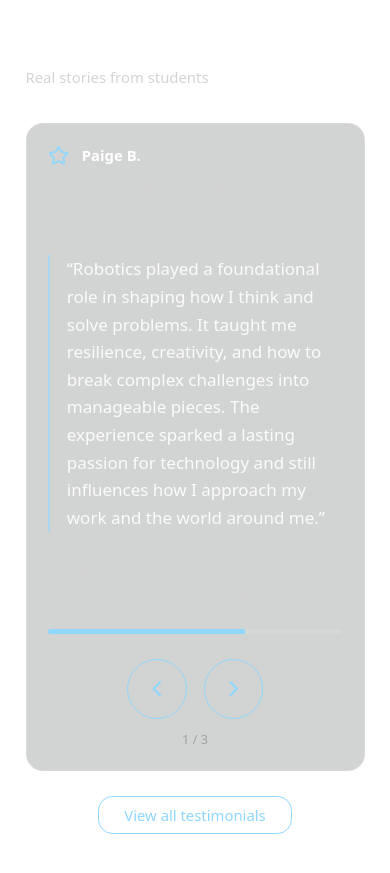
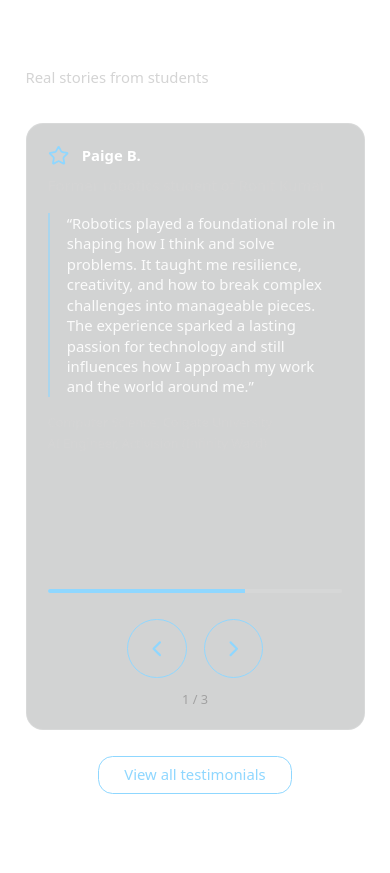
Before and after one commit to KingKumar/camp-asimov, a Next.js app: page / in a window 390 px wide. Shown: the part 1880-2753 px from the top of the page. Built offline with nearby package versions, Linux system fonts and the light colour scheme.

Commit message:
mobile testimonials fix

```diff
--- a/components/AsimovLanding.tsx
+++ b/components/AsimovLanding.tsx
@@ -674,7 +674,7 @@ export default function AsimovCampLanding() {
           <div className="mt-8 w-full">
             <div className="mx-auto w-full max-w-7xl">
               <div
-                className="relative rounded-2xl border p-5 md:p-10 min-h-[70vh] md:min-h-0 flex flex-col"
+                className="relative rounded-2xl border p-5 md:p-10 h-[72vh] md:h-auto min-h-0 flex flex-col"
                 style={{ borderColor: "rgba(255,255,255,0.14)", background: "rgba(10,12,16,0.18)" }}
                 onPointerEnter={() => setIsTestimonialPaused(true)}
                 onPointerLeave={() => setIsTestimonialPaused(false)}
@@ -682,7 +682,7 @@ export default function AsimovCampLanding() {
                 onPointerUp={() => setIsTestimonialPaused(false)}
                 onPointerCancel={() => setIsTestimonialPaused(false)}
               >
-                <div className="relative overflow-hidden flex-1">
+                <div className="relative flex-1 min-h-0 overflow-hidden">
                   <AnimatePresence initial={false} custom={testimonialDirection} mode="wait">
                     <motion.div
                       key={testimonialIndex}
@@ -692,24 +692,27 @@ export default function AsimovCampLanding() {
                       animate="center"
                       exit="exit"
                       transition={{ duration: 0.35, ease: "easeOut" }}
+                      className="flex flex-col h-full min-h-0"
                     >
                       <div className="flex items-center gap-3 text-sm text-neutral-300">
                         <Star className="h-5 w-5" style={{ color: ink.accent }} />
                         <span className="font-semibold text-white">{activeTestimonial.name}</span>
                       </div>
-                      <div className="mt-2 text-neutral-300">{activeTestimonial.role}</div>
+                      <div className="mt-2 text-sm text-neutral-300">{activeTestimonial.role}</div>
 
+                      <div className="mt-4 flex-1 min-h-0 overflow-auto pr-1 space-y-4">
                         <div
-                        className="mt-6 border-l-2 pl-4 text-base md:text-xl text-white/90 leading-relaxed"
+                          className="border-l-2 pl-4 text-sm md:text-xl text-white/90 leading-snug md:leading-relaxed"
                           style={{ borderColor: "rgba(143,215,255,0.6)" }}
                         >
                           “{activeTestimonial.quote}”
                         </div>
 
-                      <div className="mt-6 text-sm text-neutral-300 space-y-1">
+                        <div className="text-xs md:text-sm text-neutral-300 space-y-1">
                           {activeTestimonial.details.map((d) => (
                             <div key={d}>{d}</div>
                           ))}
+                        </div>
                       </div>
                     </motion.div>
                   </AnimatePresence>
```
Lines whose indentation alone changed are shown as unchanged.
